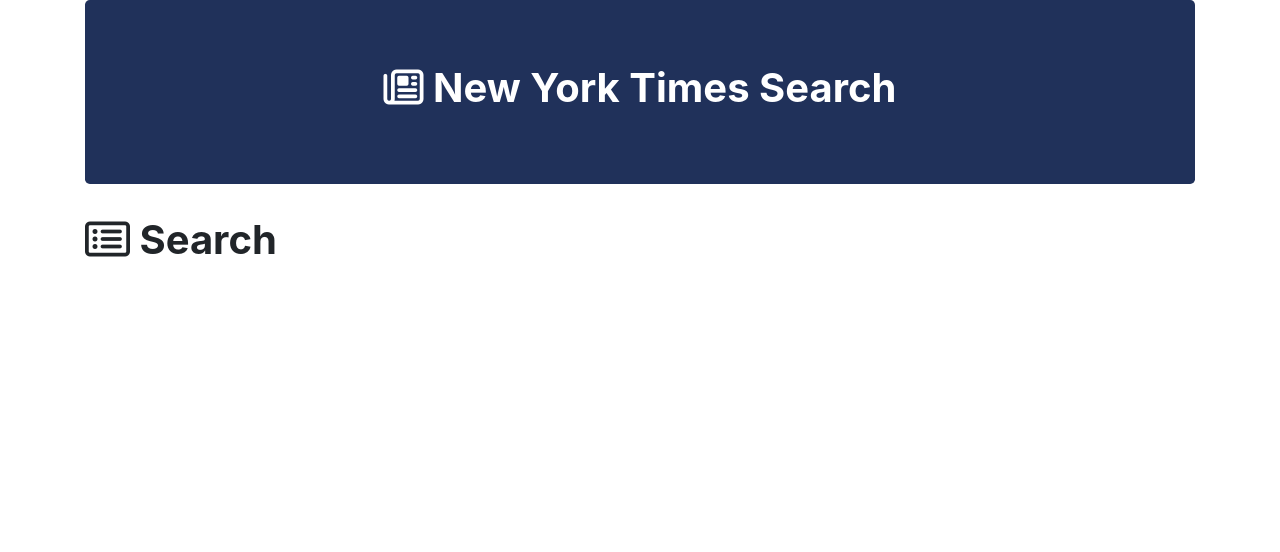
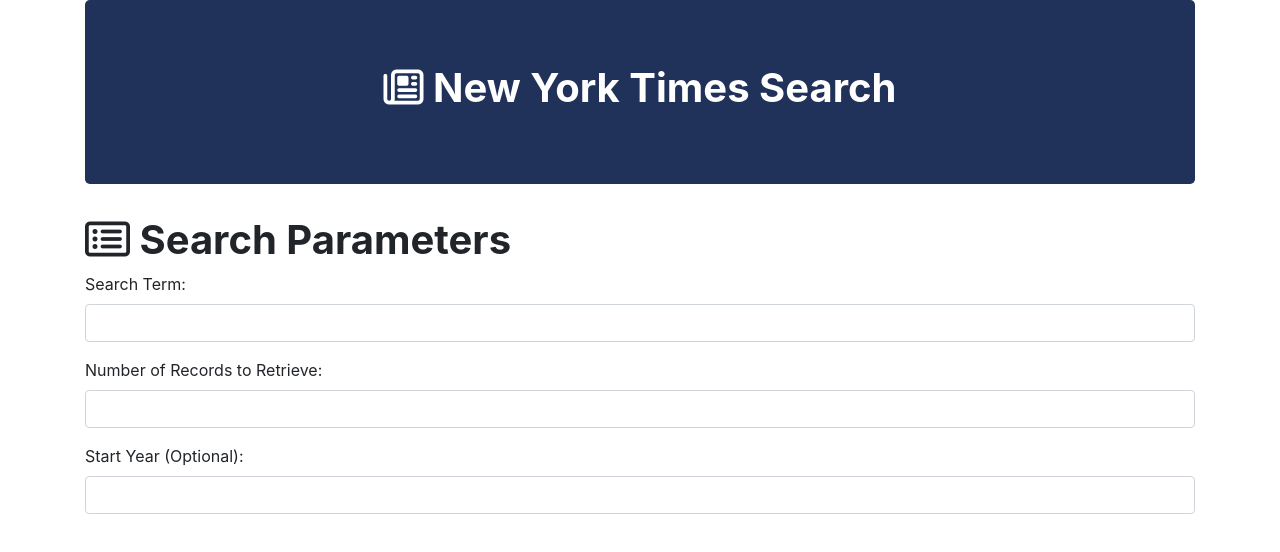
Before and after one commit to ColinJohnson747/NYTIMES-, a plain HTML site: page index.html in a window 1280 px wide. Drawn offline with nearby package versions, Linux system fonts and the light colour scheme.

Commit message:
added in form

```diff
--- a/index.html
+++ b/index.html
@@ -26,16 +26,24 @@
 
                 <div class="panel panel-primary">
                     <div class="panel-heading">
-                        <h1 class="panel-title"><strong><i class="fa  fa-list-alt"></i> Search </strong></h1>
+                        <h1 class="panel-title"><strong><i class="fa  fa-list-alt"></i> Search Parameters</strong></h1>
                     </div>
                 </div>
 
-            </div>
-
-        </div>
+<form>
+    <div class="form-group">
+      <label id="search">Search Term:</label>
+      <input type="form" class="form-control" id="searchTerm">
     </div>
-
-
+    <div class="form-group">
+        <label id="records">Number of Records to Retrieve:</label>
+        <input type="form" class="form-control" id="searchTerm">
+    </div>
+    <div class="form-group">
+        <label id="startGroup">Start Year (Optional):</label>
+        <input type="form" class="form-control" id="searchTerm">
+    </div>
+</form>
 
 
 <!--link to JavaScript Page -->
```
